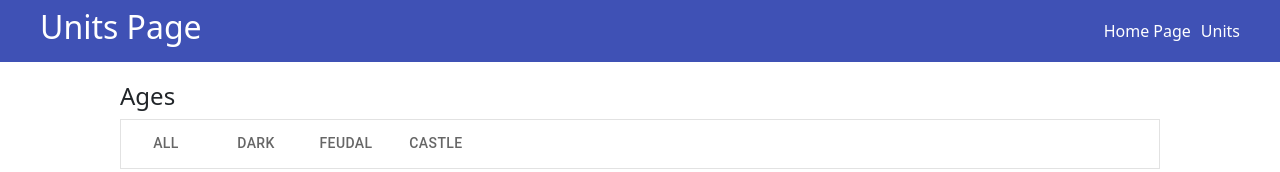
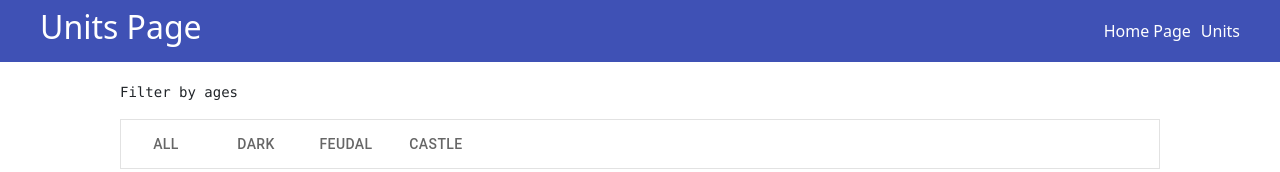
Before and after one commit to mehmeteyupoglu/age-of-empires, a React (Create React App) app: page /units in a window 1280 px wide. Shown: the top 172 px of the page. Built offline with nearby package versions, Linux system fonts and the light colour scheme; data requests are answered from the project's data file.

Commit message:
style: update filter header

```diff
--- a/src/pages/Units/index.js
+++ b/src/pages/Units/index.js
@@ -41,7 +41,9 @@ function Units() {
   return (
     <>
       <Box sx={{ width: '100%' }} className="center-layout">
-        <h4>Ages</h4>
+        <span>
+          <pre>Filter by ages</pre>
+        </span>
         <Tabs value={filter.value} onChange={handleChange} aria-label="ages-filter">
           <Tab value="All" label="All" />
           <Tab value="Dark" label="Dark" />
```
